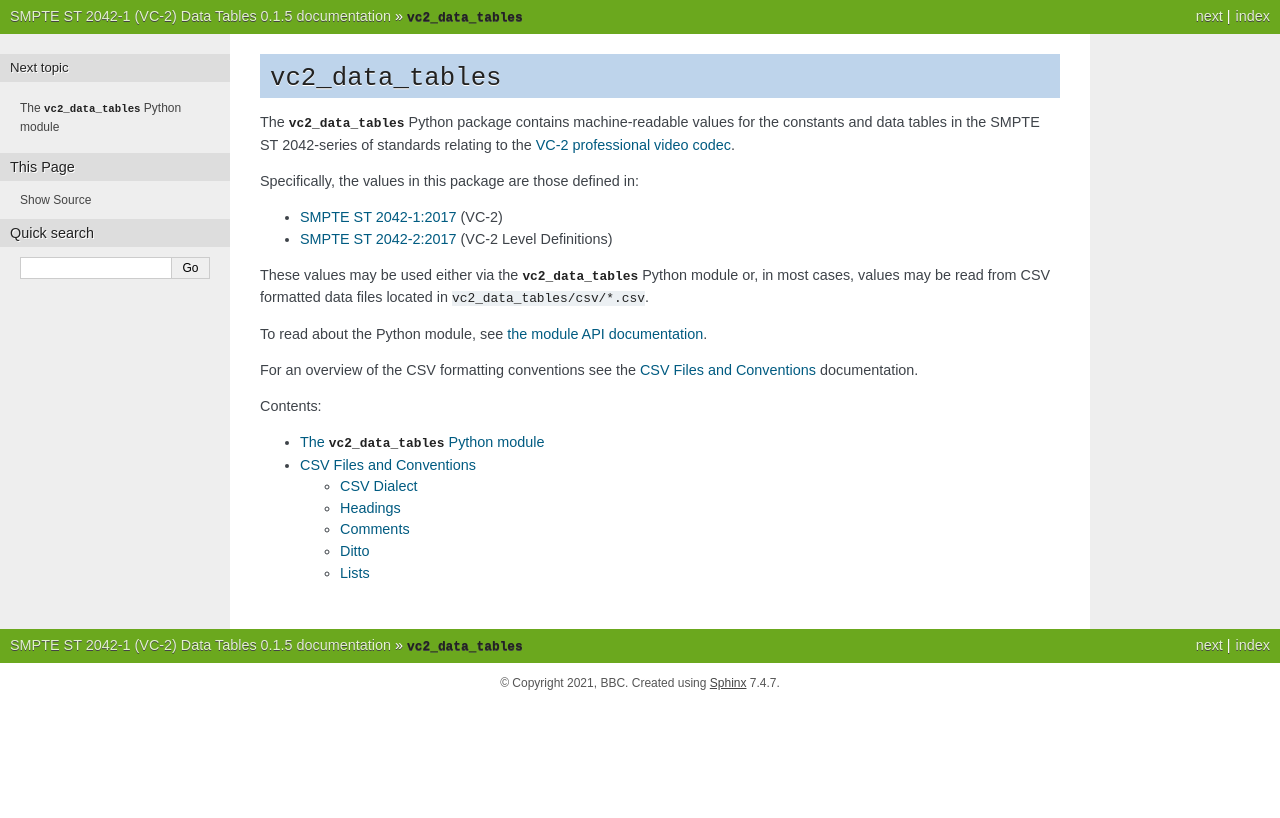
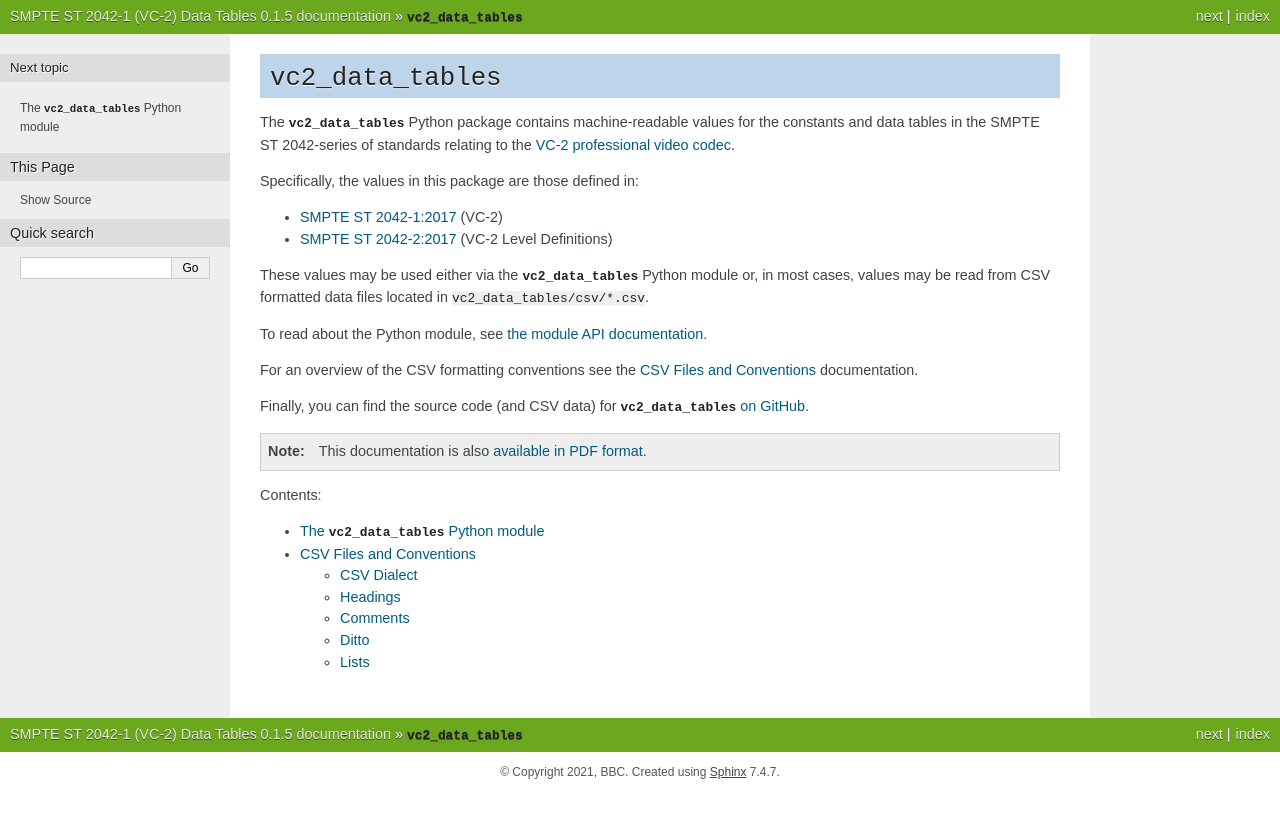
Before and after one commit to bbc/vc2_data_tables, a Sphinx documentation site: the page built from docs/source/index.rst, in a window 1280 px wide. Shown: the top 818 px of the page. Built offline with Sphinx 7.4.7, drawn with Linux system fonts in a browser that asks for light colours.

```diff
--- a/docs/source/index.rst
+++ b/docs/source/index.rst
@@ -23,6 +23,24 @@
 For an overview of the CSV formatting conventions see the :ref:`csvfiles`
 documentation.
 
+Finally, you can find the source code (and CSV data) for
+:py:mod:`vc2_data_tables` `on GitHub
+<https://github.com/bbc/vc2_data_tables/>`_.
+
+.. only:: not latex
+
+    .. note::
+
+        This documentation is also `available in PDF format
+        <https://bbc.github.io/vc2_data_tables/vc2_data_tables_manual.pdf>`_.
+
+.. only:: not html
+
+    .. note::
+
+        This documentation is also `available to browse online in HTML format
+        <https://bbc.github.io/vc2_data_tables/>`_.
+
 .. toctree::
    :maxdepth: 2
    :caption: Contents:
```
Also changed, not shown: README.md (+4 -0 lines), 1 other file.
